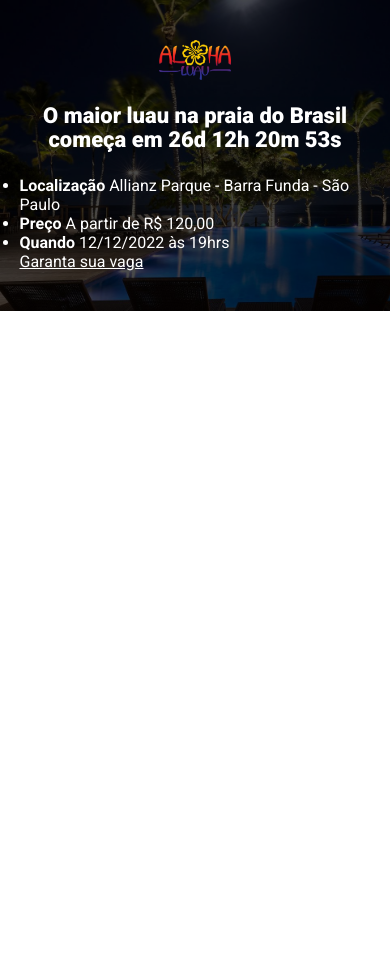
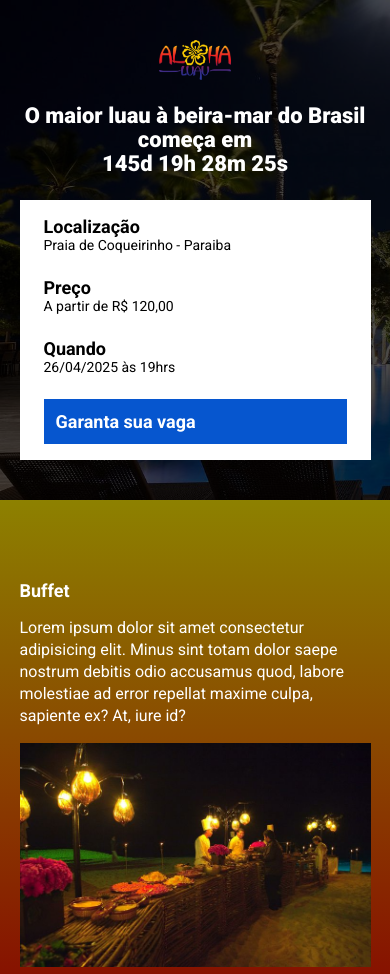
Before and after one commit to JoaoVictorJVAT/luau_ev, a website built with Parcel: page src/index.html in a window 390 px wide. Shown: the top 974 px of the page. Before the commit the page ends 844 px from the top, so only its background shows below. Built offline with nearby package versions, Linux system fonts and the light colour scheme.

Commit message:
Criando a contagem regressiva

```diff
--- a/package.json
+++ b/package.json
@@ -1,9 +1,9 @@
 {
   "name": "projeto_x",
   "version": "1.0.0",
-  "main": "index.js",
   "scripts": {
     "dev": "parcel src/index.html src/styles/main.scss src/scripts/main.js",
+    "build": "parcel build src/index.html",
     "test": "echo \"Error: no test specified\" && exit 1"
   },
   "keywords": [],
--- a/src/index.html
+++ b/src/index.html
@@ -15,13 +15,13 @@
         <div class="container">
             <img class="hero__logo" src="./images/logo.png" alt="EBAC">
             <p class="hero__text">
-                O maior luau na praia do Brasil começa em 26d 12h 20m 53s
+                O maior luau à beira-mar do Brasil começa em <br><span id="contador"></span>
             </p>
             <div class="infos-bar">
                 <ul class="infos-bar__infos">
                     <li class="infos-bar__infos__item">
                         <b>Localização</b>
-                        Allianz Parque - Barra Funda - São Paulo
+                        Praia de Coqueirinho - Paraiba
                     </li>
                     <li class="infos-bar__infos__item">
                         <b>Preço</b>
@@ -29,7 +29,7 @@
                     </li>
                     <li class="infos-bar__infos__item">
                         <b>Quando</b>
-                        12/12/2022 às 19hrs
+                        26/04/2025 às 19hrs
                     </li>
                 </ul>
                 <a href="#" class="button button--primary">
@@ -38,6 +38,43 @@
             </div>
         </div>
     </header>
+    <section class="event event--buffet">
+        <div class="container" data-aos="fade-right">
+            <div class="event__details">
+                <h2 class="event__details__title">Buffet</h2>
+                <p class="event__details__description">Lorem ipsum dolor sit amet consectetur adipisicing elit. Minus sint totam dolor saepe nostrum debitis odio accusamus quod, labore molestiae ad error repellat maxime culpa, sapiente ex? At, iure id?</p>
+            </div>
+            <img class="event__image" src="images/buffet.png" alt="Mesas com comidas">
+        </div>
+    </section>
+    <section class="event event--bebidas event--image-left">
+        <div class="container" data-aos="fade-left">
+            <div class="event__details">
+                <h2 class="event__details__title">Bebidas</h2>
+                <p class="event__details__description">Lorem ipsum dolor sit amet consectetur adipisicing elit. Minus sint totam dolor saepe nostrum debitis odio accusamus quod, labore molestiae ad error repellat maxime culpa, sapiente ex? At, iure id?</p>
+            </div>
+            <img class="event__image" src="images/bebidas.png" alt="Mesas com bebidas">
+        </div>
+    </section>
+    <section class="event event--danca_sol">
+        <div class="container" data-aos="fade-right">
+            <div class="event__details">
+                <h2 class="event__details__title">Dança do Sol</h2>
+                <p class="event__details__description">Lorem ipsum dolor sit amet consectetur adipisicing elit. Minus sint totam dolor saepe nostrum debitis odio accusamus quod, labore molestiae ad error repellat maxime culpa, sapiente ex? At, iure id?</p>
+            </div>
+            <img class="event__image" src="images/danca_sol.png" alt="Dança do Sol">
+        </div>
+    </section>
+    <section class="event event--praia event--image-left">
+        <div class="container" data-aos="fade-left">
+            <div class="event__details">
+                <h2 class="event__details__title">Praia</h2>
+                <p class="event__details__description">Lorem ipsum dolor sit amet consectetur adipisicing elit. Minus sint totam dolor saepe nostrum debitis odio accusamus quod, labore molestiae ad error repellat maxime culpa, sapiente ex? At, iure id?</p>
+            </div>
+            <img class="event__image" src="images/praia.png" alt="Praia">
+        </div>
+    </section>
+
     <script src="https://unpkg.com/aos@next/dist/aos.js"></script>
     <script src="scripts/main.js"></script>
 </body>
--- a/src/scripts/main.js
+++ b/src/scripts/main.js
@@ -1 +1,35 @@
-console.log("Olá mundo");
+AOS.init();
+
+const dataDoEvento = new Date("Apr 26, 2025 19:00:00");
+const timeStampDoEvento = dataDoEvento.getTime();
+
+const contaAsHoras = setInterval(function() {
+    const agora = new Date();
+    const timeStampAtual = agora.getTime();
+
+    const distanciaAteOEvento = timeStampDoEvento - timeStampAtual;
+
+    const diaEmMs = 1000 * 60 * 60 * 24;
+    const horasEmMs = 1000 * 60 * 60;
+    const minutosEmMs = 1000 * 60;
+
+
+    const diasAteOEvento = Math.floor(distanciaAteOEvento / diaEmMs);
+    const horasAteOEvento = Math.floor((distanciaAteOEvento % diaEmMs) / horasEmMs);
+    const minutosAteOEvento =  Math.floor((distanciaAteOEvento % horasEmMs) / minutosEmMs);
+    const segundosAteOEvento = Math.floor((distanciaAteOEvento % minutosEmMs) / 1000);
+
+    console.log(diasAteOEvento);
+    console.log(horasAteOEvento);
+    console.log(minutosAteOEvento);
+    console.log(segundosAteOEvento);
+
+    document.getElementById("contador").innerHTML = `${diasAteOEvento}d ${horasAteOEvento}h ${minutosAteOEvento}m ${segundosAteOEvento}s`;
+
+    if (distanciaAteOEvento < 0 ){
+        clearInterval(contaAsHoras);
+        document.getElementById("contador").innerHTML = 'Evento expirado';
+    }
+
+
+}, 1000);
--- /dev/null
+++ b/src/styles/_event.scss
@@ -0,0 +1,65 @@
+@use 'variables';
+
+.event{
+    padding: 80px 0;
+
+    &--buffet{
+        background-image:linear-gradient(variables.$yellow, variables.$red);
+    }
+
+    &--bebidas{
+        background-image:linear-gradient(variables.$red, variables.$purple);
+    }
+
+    &--danca_sol{
+        background-image:linear-gradient(variables.$purple, variables.$blue);
+    }
+
+    &--praia{
+        background-image:linear-gradient(variables.$blue, variables.$purple);
+    }
+
+    &--image-left{
+        .container{
+            flex-direction: row-reverse;
+        }
+    }
+
+    .container{
+        display: flex;
+        gap: 40px;
+    }
+
+    &__image{
+        max-width: 360px;
+    }
+
+    &__details {
+
+        &__title{
+            font-size: 18px;
+            font-weight: bold;
+            margin-bottom: 16px;
+
+        }
+
+        &__description{
+            line-height: 22px;
+        }
+    }
+
+    @media (max-width:640px) {
+        .container{
+            display: block;
+        }
+
+        &__image{
+            width: 100%;
+        }
+
+        &__details{
+            margin-right: 0;
+            margin-bottom: 16px;
+        }
+    }
+}
--- a/src/styles/_hero.scss
+++ b/src/styles/_hero.scss
@@ -1,3 +1,5 @@
+@use 'variables';
+
 .hero{
     padding-top: 64px;
     padding-bottom: 100px;
@@ -16,7 +18,7 @@
         left: 0;
         width: 100%;
         height: 100%;
-        background-color: #000;
+        background-color: variables.$secondaryTextColor;
         content: '';
         opacity: .7;
 
--- /dev/null
+++ b/src/styles/_variables.scss
@@ -0,0 +1,9 @@
+$textColor:#fff;
+$secondaryTextColor: #000;
+
+$yellow: #8d8100;
+$red: #860000;
+$purple:#530053;
+$blue:#0f0f8a;
+
+$botao:#0656cf;
--- /dev/null
+++ b/src/styles/components/_buttons.scss
@@ -0,0 +1,25 @@
+@use '../variables';
+
+.button{
+    padding: 12px;
+    font-size: 18px;
+    font-weight: bold;
+    text-decoration: none;
+    text-align: center;
+    white-space: nowrap;
+
+    &--primary{
+        color: #fff;
+        background-color: variables.$botao;
+    }
+
+    @media (max-width:640px){
+        display: block;
+        width: 100%;
+    }
+
+    @media (max-width:1024px){
+        display: flex;
+        align-items: center;
+    }
+}
--- /dev/null
+++ b/src/styles/components/_infos-bar.scss
@@ -0,0 +1,43 @@
+@use '../variables';
+
+.infos-bar{
+    padding: 16px 24px;
+    background-color: variables.$textColor;
+    display: flex;
+    justify-content: space-between;
+
+    &__infos{
+        display: flex;
+        gap: 40px;
+
+        &__item{
+            font-size: 14px;
+            color: variables.$secondaryTextColor;
+
+            b{
+                color: variables.$secondaryTextColor;
+                font-size: 18px;
+                display: block;
+            }
+        }
+    }
+
+    @media (max-width:640px) {
+        display: block;
+
+        &__infos{
+            display: block;
+
+            &__item{
+                margin-bottom:24px ;
+            }
+        }
+
+    }
+
+    @media (max-width:1024px){
+        &__infos{
+            gap:16px ;
+        }
+    }
+}
--- a/src/styles/main.scss
+++ b/src/styles/main.scss
@@ -1,11 +1,16 @@
 @use 'hero';
+@use 'components/infos-bar';
+@use 'components/buttons';
+@use 'event';
+@use 'variables';
 
 *{
     padding: 0;
     margin: 0;
     box-sizing: border-box;
     font-family: Roboto, sans-serif;
-    color: #fff;
+    color: variables.$textColor;
+    list-style: none;
 }
 
 .container{
```
Also changed, not shown: src/images/praia.png.
